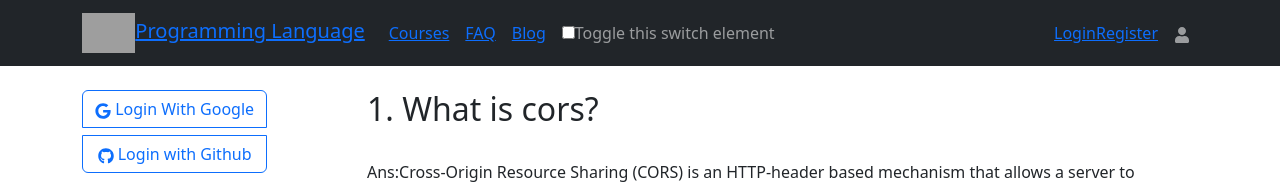
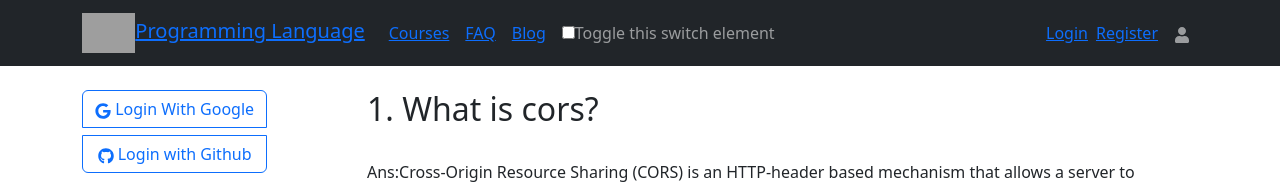
Before and after one commit to sanjitkumer/Programming-languages-courses-client, a React (Create React App) app: page /blog in a window 1280 px wide. Shown: the top 184 px of the page. Built offline with nearby package versions, Linux system fonts and the light colour scheme; no server answers; grey boxes are pictures that could not be loaded.

Commit message:
added header part change

```diff
--- a/src/Pages/Shared/Header/Header.js
+++ b/src/Pages/Shared/Header/Header.js
@@ -47,7 +47,7 @@ const Header = () => {
 
                 :
                 <>
-                <Link to= '/login'> Login</Link>
+                <Link className='m-2' to= '/login'> Login</Link>
                 <Link to='/register'>Register</Link>
                 </>
               }
```
